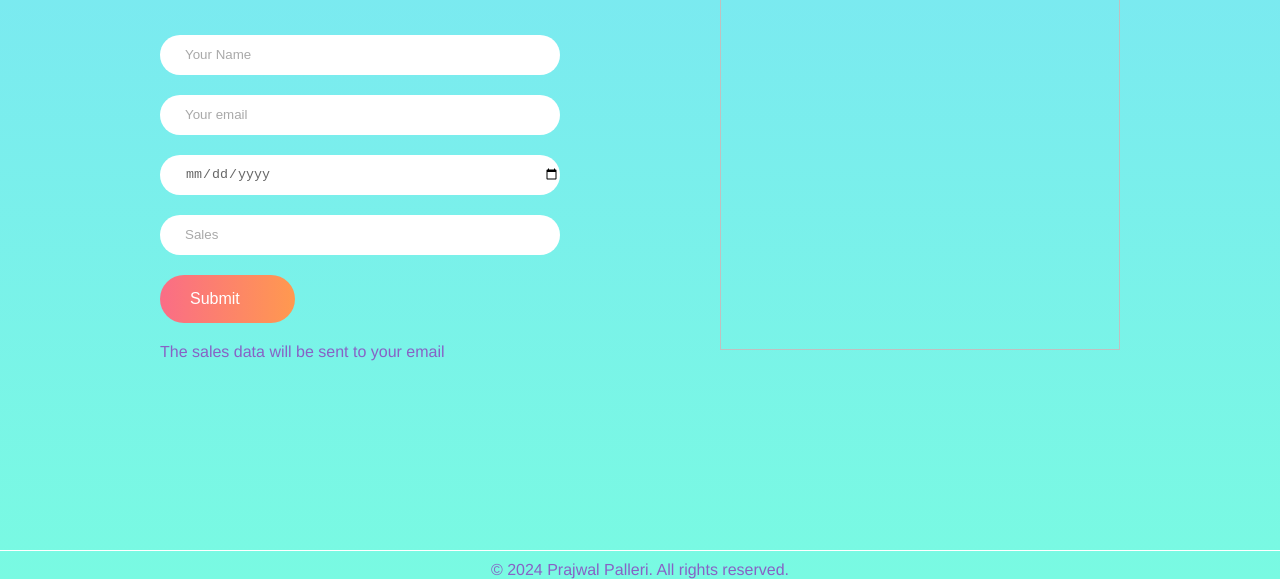
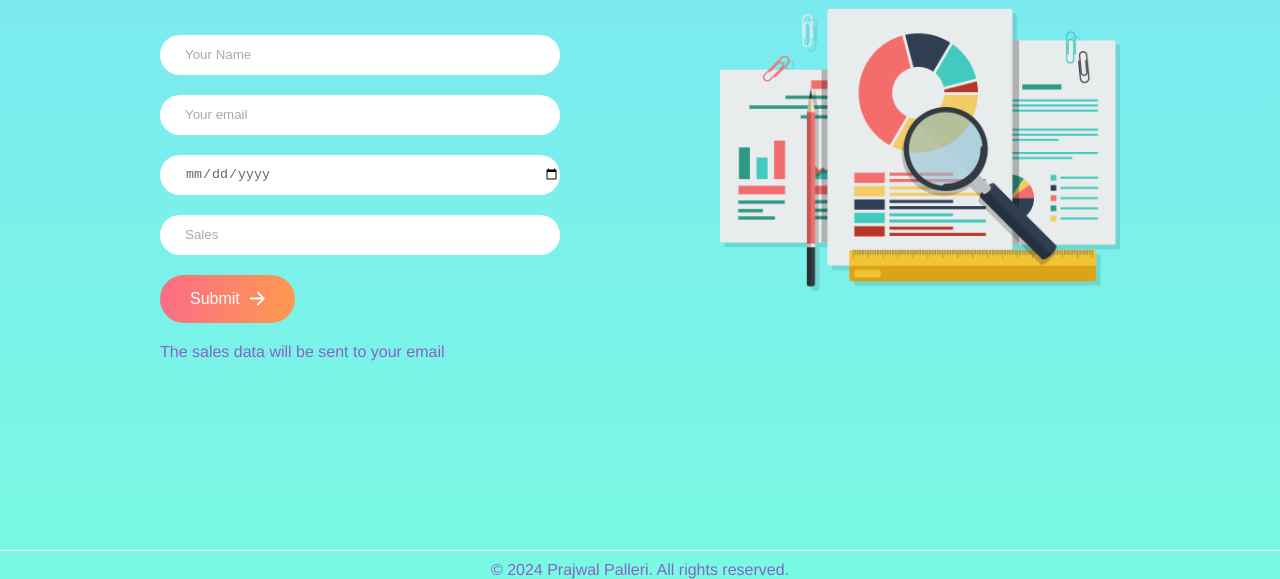
Before and after one commit to prajwalpalleri/Sales-Data-Project, a plain HTML site: page index.html in a window 1280 px wide. Shown: the part 250-829 px from the top of the page. Drawn offline with Linux system fonts and the light colour scheme.

Commit message:
all files commited

```diff
--- a/index.html
+++ b/index.html
@@ -23,11 +23,11 @@
             <input type="email" name="email" placeholder="Your email" class="sales-inputs" required>
             <input type="date" name="sales_date" class="sales-inputs" required>
             <input type="number" name="sales_amount" class="sales-inputs" placeholder="Sales" required>
-            <button type="submit">Submit <img src="assets/arrow_icon.png" alt=""></button>
+            <button type="submit">Submit <img src="arrow_icon.png" alt=""></button>
             <p>The sales data will be sent to your email</p>
         </form>
         <div class="sales-right">
-            <img src="assets/right_img.png" alt="business image" width="400">
+            <img src="right_img.png" alt="business image" width="400">
         </div>
     </div>
     <footer class="footer">
```
